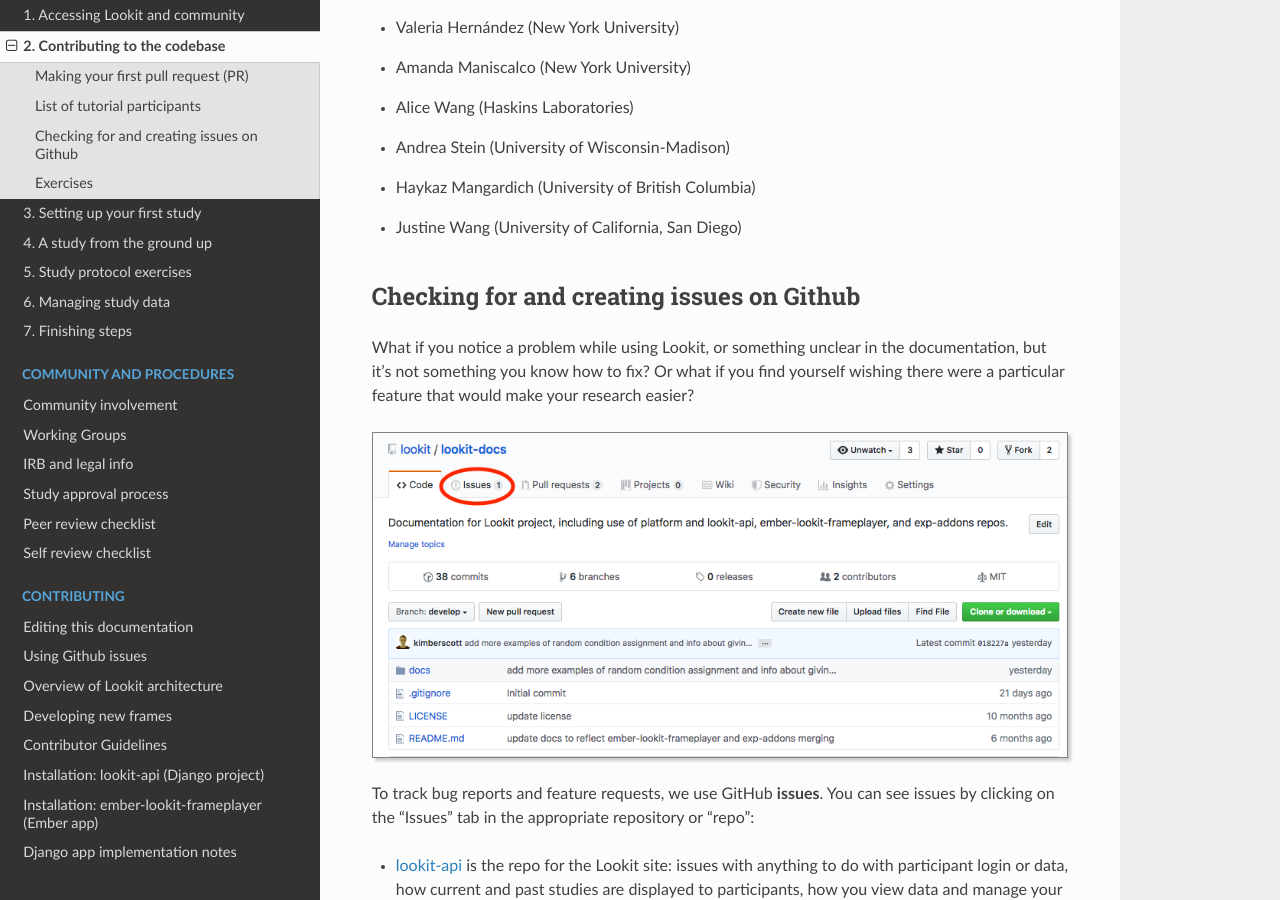
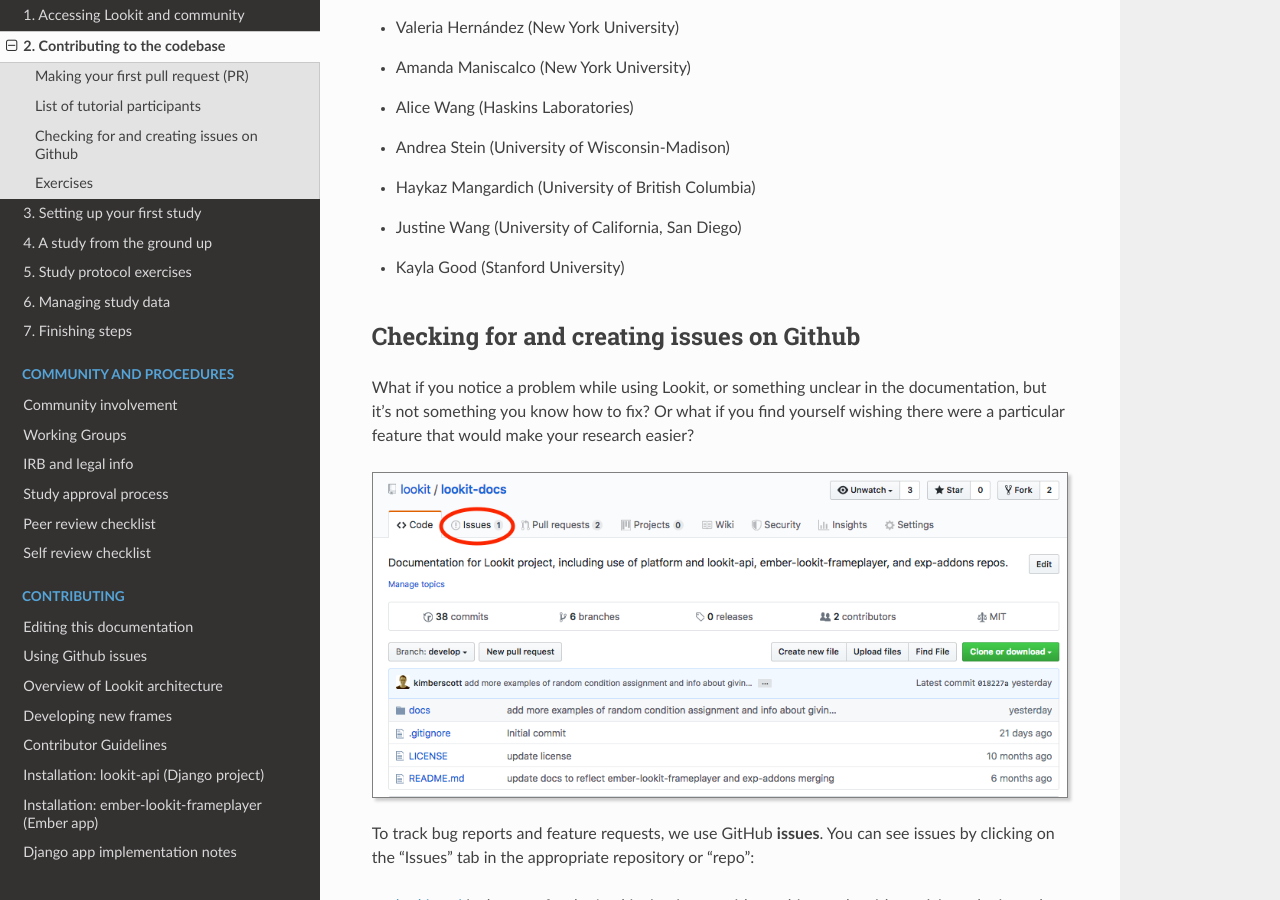
Before and after one commit to lookit/lookit-docs, a Sphinx documentation site: the page built from docs/source/tutorial-contributing.rst, in a window 1280 px wide and 900 px high, scrolled down 9113 px. Built offline with Sphinx 7.4.7 and the Read the Docs theme 2.0.0, drawn with Linux system fonts in a browser that asks for light colours.

Commit message:
Add tutorial participant to list (#157)

```diff
--- a/docs/source/tutorial-contributing.rst
+++ b/docs/source/tutorial-contributing.rst
@@ -191,6 +191,7 @@
 - Andrea Stein (University of Wisconsin-Madison)
 - Haykaz Mangardich (University of British Columbia)
 - Justine Wang (University of California, San Diego)
+- Kayla Good (Stanford University)
 
 .. _Github issues overview:
 
```
